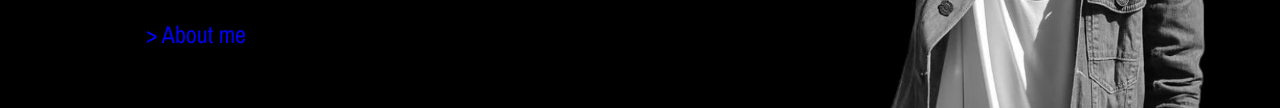
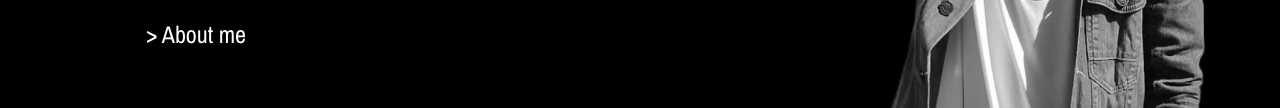
Before and after one commit to Rafaelsteven12/Personal-WebPage, a plain HTML site: page index.html in a window 1280 px wide. In both pictures the pointer is over the link "> About me". Shown: the part 573-681 px from the top of the page. Drawn offline with nearby package versions, Linux system fonts and the light colour scheme.

Commit message:
Update index.html

```diff
--- a/index.html
+++ b/index.html
@@ -78,6 +78,10 @@
                 text-decoration: none;
                 font-size: x-large;
             }
+            .About li a:hover {
+                color: #fff;
+
+            }
             #div2 li a
             {
                 font-family: 'Archivo Narrow', sans-serif;
```
